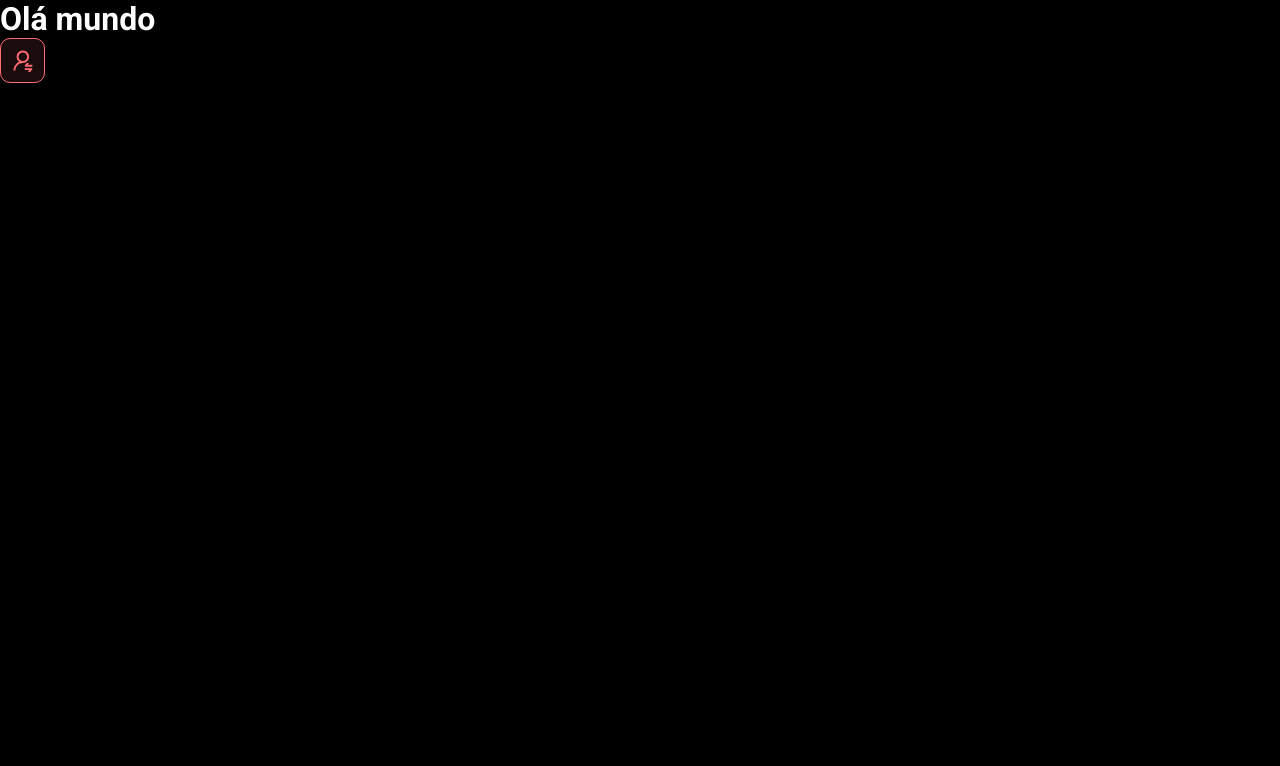
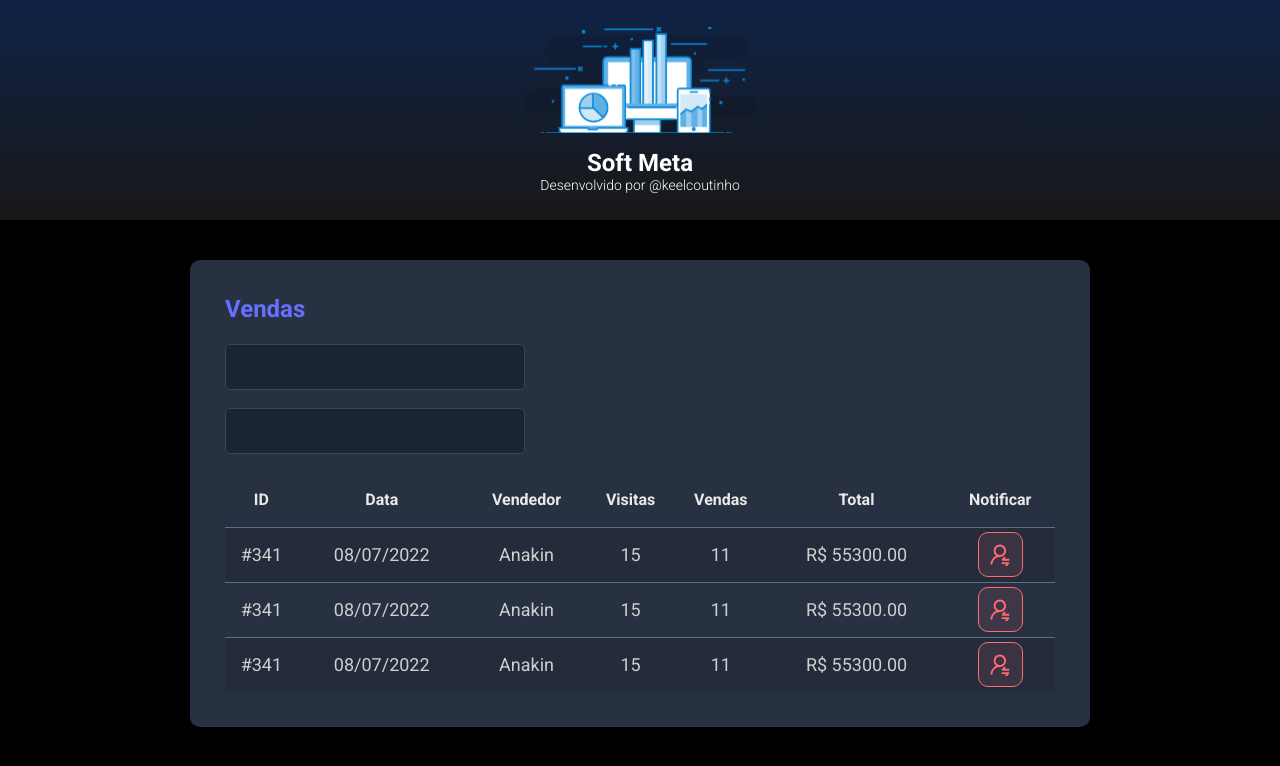
Before and after one commit to keelcoutinho/softMeta, a React (Vite) app in the folder frontend/: page / in a window 1280 px wide. Shown: the top 766 px of the page. Built offline with nearby package versions, Linux system fonts and the light colour scheme.

Commit message:
Other components

```diff
--- a/frontend/index.html
+++ b/frontend/index.html
@@ -4,7 +4,7 @@
     <meta charset="UTF-8" />
     <link rel="icon" type="image/svg+xml" href="/vite.svg" />
     <meta name="viewport" content="width=device-width, initial-scale=1.0" />
-    <title>Vite + React + TS</title>
+    <title>Soft Meta</title>
   </head>
   <body>
     <div id="root"></div>
--- a/frontend/src/App.tsx
+++ b/frontend/src/App.tsx
@@ -1,10 +1,18 @@
-import NotificationButtom from "./components/NotificationButtom"
+import Header from "./components/Header"
+import SalesCard from "./components/SalesCard"
+
 
 function App() {
   return (
     <>
-      <h1>Olá mundo</h1>
-      <NotificationButtom/>
+      <Header/>
+      <main>
+        <section id="sales">
+            <div className="meta-card-container">
+              <SalesCard />
+            </div>
+        </section>
+      </main>
     </>
   )
 }
--- /dev/null
+++ b/frontend/src/components/Header/index.tsx
@@ -0,0 +1,15 @@
+import logo from '../../assets/img/logo.svg'
+import './style.css'
+function Header() {
+    return (
+        <header>
+            <div className="logo-container">
+                <img src={logo} alt="" />
+                <h1>Soft Meta</h1>
+                <p>Desenvolvido por <a href="https://github.com/keelcoutinho">@keelcoutinho</a></p>
+            </div>
+        </header>
+    )
+}
+
+export default Header
--- /dev/null
+++ b/frontend/src/components/Header/style.css
@@ -0,0 +1,26 @@
+header{
+    height: 220px;
+    background: linear-gradient(180deg, #102347 0%, #181818 100%);
+    display: flex;
+    align-items: center;
+    justify-content: center;
+}
+.logo-container{
+    display: flex;
+    flex-direction: column;
+    align-items: center;
+}
+
+.logo-container img {
+    width: 235px;
+}
+
+.logo-container h1 {
+    margin-top: 15px;
+    font-size: 24px;
+}
+
+.logo-container p {
+    font-size: 14px;
+    font-weight: 300;
+}
--- /dev/null
+++ b/frontend/src/components/SalesCard/index.tsx
@@ -0,0 +1,75 @@
+import NotificationButtom from '../NotificationButtom'
+import './style.css'
+function SalesCard() {
+    return (
+        <div className="meta-card">
+            <h2 className="meta-sales-title">Vendas</h2>
+            <div className="meta-form">
+                <div className="meta-form-control-container">
+                    <input className="meta-form-control" type="text" />
+                </div>
+                <div className="meta-form-control-container">
+                    <input className="meta-form-control" type="text" />
+                </div>
+            </div>
+            <div className="meta-table">
+                <table className="meta-sales-table">
+                    <thead>
+                        <tr>
+                            <th className="show992">ID</th>
+                            <th className="show576">Data</th>
+                            <th>Vendedor</th>
+                            <th className="show992">Visitas</th>
+                            <th className="show992">Vendas</th>
+                            <th>Total</th>
+                            <th>Notificar</th>
+                        </tr>
+                    </thead>
+                    <tbody>
+                        <tr>
+                            <td className="show992">#341</td>
+                            <td className="show576">08/07/2022</td>
+                            <td>Anakin</td>
+                            <td className="show992">15</td>
+                            <td className="show992">11</td>
+                            <td>R$ 55300.00</td>
+                            <td>
+                                <div className="meta-red-btn-container">
+                                    <NotificationButtom/>
+                                </div>
+                            </td>
+                        </tr>
+                        <tr>
+                            <td className="show992">#341</td>
+                            <td className="show576">08/07/2022</td>
+                            <td>Anakin</td>
+                            <td className="show992">15</td>
+                            <td className="show992">11</td>
+                            <td>R$ 55300.00</td>
+                            <td>
+                                <div className="meta-red-btn-container">
+                                    <NotificationButtom/>
+                                </div>
+                            </td>
+                        </tr>
+                        <tr>
+                            <td className="show992">#341</td>
+                            <td className="show576">08/07/2022</td>
+                            <td>Anakin</td>
+                            <td className="show992">15</td>
+                            <td className="show992">11</td>
+                            <td>R$ 55300.00</td>
+                            <td>
+                                <div className="meta-red-btn-container">
+                                    <NotificationButtom/>
+                                </div>
+                            </td>
+                        </tr>
+                    </tbody>
+                </table>
+            </div>
+        </div>
+    )
+}
+
+export default SalesCard
--- /dev/null
+++ b/frontend/src/components/SalesCard/style.css
@@ -0,0 +1,97 @@
+.meta-card {
+    background-color: #283142;
+    border-radius: 10px;
+    padding: 30px 10px;
+}
+
+.meta-sales-title {
+    color: #676FFF;
+    font-size: 24px;
+    margin-bottom: 21px;
+}
+
+.meta-form-control-container {
+    margin-bottom: 18px;
+    max-width: 300px;
+}
+
+.meta-form-control {
+    height: 46px;
+    background-color: #1B2531;
+    border: 1px solid #384459;
+    border-radius: 5px;
+    width: 100%;
+    color: #9AAABE;
+    padding: 0 20px;
+    font-size: 18px;
+}
+
+.meta-sales-table {
+    width: 100%;
+    border-spacing: 0;
+    border-collapse: collapse;
+}
+
+.meta-sales-table thead {
+    height: 55px;
+    font-size: 16px;
+    color: #E9E9E9;
+    font-weight: 700;
+}
+
+.meta-sales-table tbody {
+    font-size: 14px;
+    font-weight: 400;
+    color: #CFCFCF;
+    text-align: center;
+}
+
+.meta-sales-table tbody tr {
+    height: 74px;
+    border-top: 1px solid #5F6E82;
+}
+
+.meta-sales-table tbody tr:hover>td {
+    background-color: #384459;
+}
+
+.meta-sales-table tbody tr:nth-child(odd) {
+    background-color: #242C3B;
+}
+
+.meta-red-btn-container {
+    display: flex;
+    justify-content: center;
+}
+
+.show576 {
+    display: none;
+}
+
+.show992 {
+    display: none;
+}
+
+@media (min-width: 576px) {
+    .show576 {
+        display: table-cell;
+    }
+
+    .meta-card {
+        padding: 35px;
+    }
+
+    .meta-sales-table tbody tr {
+        height: 55px;
+    }
+
+    .meta-sales-table tbody {
+        font-size: 18px;
+    }
+}
+
+@media (min-width: 992px) {
+    .show992 {
+        display: table-cell;
+    }
+}
--- a/frontend/src/index.css
+++ b/frontend/src/index.css
@@ -14,3 +14,13 @@
     text-decoration: none;
 
 }
+
+.meta-card-container {
+    width: 100%;
+    max-width: 900px;
+    margin: 0 auto;
+}
+
+#sales{
+    padding: 40px 10px;
+}
```
Also changed, not shown: frontend/src/assets/img/logo.svg (added).
